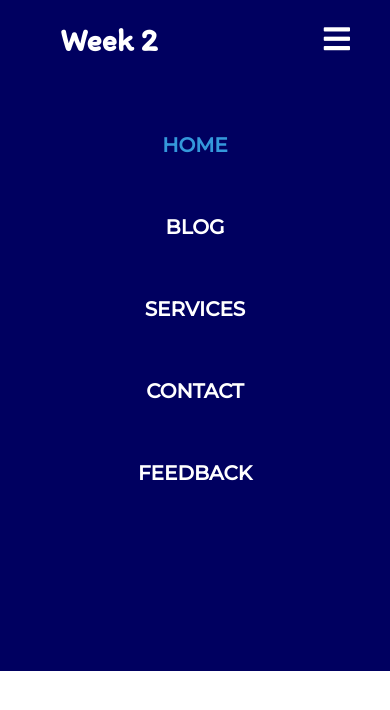
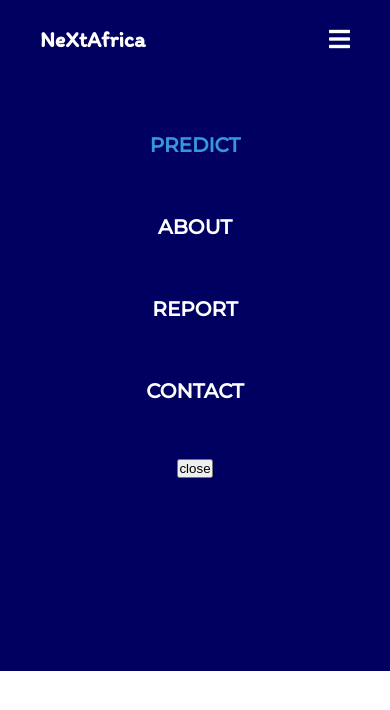
Before and after one commit to Lux-tech-Academy-Boot-Camp/Front-end-Software-Development-Course, a plain HTML site: page week2demo/index.html in a window 390 px wide. Both pictures are taken after a click on the label 336 px from the left and 40 px from the top of the page. Drawn offline with nearby package versions, Linux system fonts and the light colour scheme.

Commit message:
week2 demo menu icon done

```diff
--- /dev/null
+++ b/week2demo/app.js
@@ -0,0 +1,5 @@
+function show() {
+	let showmenu  = document.querySelector(".menu");
+
+	showmenu.style.display = "block";
+}
--- a/week2demo/index.html
+++ b/week2demo/index.html
@@ -1,4 +1,4 @@
-<!DOCTYPE html>
+ <!DOCTYPE html>
 <html>
 <head>
 	<title>Week 2 Demo</title>
@@ -8,47 +8,41 @@
 	<link rel="stylesheet" href="https://pro.fontawesome.com/releases/v5.10.0/css/all.css"
 	      integrity="sha384-AYmEC3Yw5cVb3ZcuHtOA93w35dYTsvhLPVnYs9eStHfGJvOvKxVfELGroGkvsg+p"
 	      crossorigin="anonymous"/>
+	      <style type="text/css">
+	      	.preview{
+	      		width: 300px;
+	      		height: 100px;
+	      		border: 2px solid white;
+	      		margin-top: 15px;
+	      		display: flex;
+	      		align-items: center;
+	      		justify-content: center;
+	      		font-weight: bold;
+	      		color: white;
+	      	}
+	      	.crop-image{
+	      		display: none;
+	      	}
+	      </style>
 </head>
 <body>
 	<nav>
-		<label class="logo"> Week 2 </label>
-		<ul>
-			<li><a class="active" href="#"> Home </a> </li>
-			<li><a href="#"> Blog </a> </li>
-			<li><a href="#"> Services </a> </li>
+		<label class="logo"> NeXtAfrica </label>
+		<ul class="menu">
+			<li><a class="active" href="#"> Predict </a> </li>
+			<li><a href="#"> About </a> </li>
+			<li><a href="#"> Report </a> </li>
 			<li><a href="#"> Contact </a> </li>
-			<li><a href="#"> Feedback </a> </li>
+			<button>
+				close
+			</button>
+
 		</ul>
 		<label id="icon">
-			<i class="fas fa-bars"></i>
+
+			<i onclick="show()" class="fas fa-bars"></i>
 		</label>
-
 	</nav>
-
-
-
-
-
-<div>
-
-<!-- Text Decoration -->
-<a style="text-decoration: none; color: black;" class="active" href="#"> Home </a></div>
-
-
-	<div style="text-align: center; font-size: 50px; display: none; ">
-		<i class="fas fa-car"></i>
-	</div>
-	<script src="https://code.jquery.com/jquery-3.6.0.js"
-			integrity="sha256-H+K7U5CnXl1h5ywQfKtSj8PCmoN9aaq30gDh27Xc0jk="
-			crossorigin="anonymous"></script>
-
-	<script>
-		$(document).ready(function() {
-			$('#icon').click(function(){
-				$('ul').toggleClass("show")
-			});
-		});
-	</script>
-
+	<script type="text/javascript" src="app.js"></script>
 </body>
 </html>
--- a/week2demo/styles.css
+++ b/week2demo/styles.css
@@ -10,6 +10,7 @@
 
 body{
 	font-family: montserrat;
+
 }
 
 nav{
@@ -19,7 +20,7 @@ nav{
 }
 
 label.logo{
-	font-size: 50px;
+	font-size: 24px;
 	font-weight: bold;
 	color: white;
 	padding: 0 50px;
@@ -50,6 +51,20 @@ nav a{
 	border-radius: 4px;
 }
 
+nav a{
+	color: white;
+	font-size: 18px;
+
+	text-transform: uppercase;
+	border: 1px solid transparent;
+	padding: 7px 10px;
+	border-radius: 4px;
+}
+
+
+
+
+
 a.active,a:hover{
 	border:1px solid white;
 	transition: 1s;
@@ -69,8 +84,8 @@ nav #icon{
 
 @media (max-width: 1048px){
 	label.logo{
-		font-size: 32px;
-		padding-left: 60px;
+		font-size: 24px;
+		padding-left: 40px;
 	}
 	nav ul{
 		margin-right: 20px;
@@ -81,9 +96,17 @@ nav #icon{
 	}
 }
 
-@media (max-width: 909px){
+@media (max-width: 480px){
+	label.logo{
+		font-size: 22px;
+		font-weight: bold;
+	}
+	nav{
+		width: 100%;
+	}
 	nav #icon{
 		display: block;
+		font-size: 24px;
 	}
 
 	nav ul{
@@ -91,15 +114,14 @@ nav #icon{
 		width: 100%;
 		height:70vh;
 		background-color: #000060;
-		top: 80px;
-		left: -10 0px;
 		text-align: center;
-		transition: all 1s;
+		display: none;
 	}
 	nav li{
 		display: block;
 		margin: 50px 0;
 		line-height: 30px;
+		transition: 4s;
 	}
 	nav a{
 		font-size: 20px;
```
